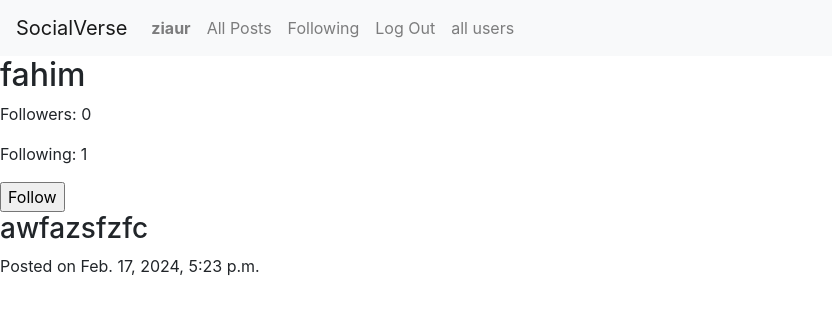
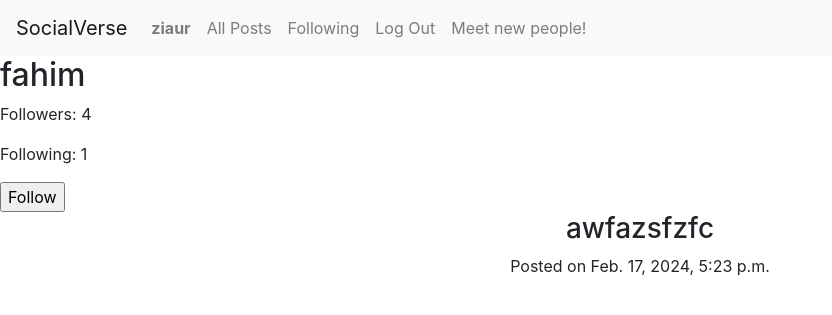
Before and after one commit to ziaur07/Social-Media-Web-App-, a Django app: a page that uses network/templates/profile.html in a window 1280 px wide. Shown: the top 315 px of the page, without its empty margins (0-832 px from the left). Run offline with Django 3.2, Linux system fonts and the light colour scheme; a user stored in the database is signed in; data comes from the database, SQL or seed files in the repository; both versions use the stored data as it was after the commit; some libraries are stand-ins or nearby versions.

Commit message:
following&connect_w_other_users_update

```diff
--- a/network/static/network/styles.css
+++ b/network/static/network/styles.css
@@ -14,3 +14,25 @@
     align-items: center;
     margin: auto;
 }
+
+.profilePosts{
+    display: flex;
+    flex-direction: column;
+    justify-content: center;
+    align-items: center;
+    margin: auto;
+}
+
+.following_centered{
+    display: flex;
+    flex-direction: column;
+    justify-content: center;
+    align-items: center;
+    margin: auto;
+}
+
+.post_image{
+    width: 300px;  /* Set the width to 300 pixels */
+    height: 200px;  /* Set the height to 200 pixels */
+    object-fit: cover;  /* This will make the image cover the entire space of the img tag, potentially cropping the image */
+}
--- a/network/templates/all_posts.html
+++ b/network/templates/all_posts.html
@@ -4,12 +4,12 @@
 
 {% for post in posts %}
     <div class="allPosts">
-        <h2>{{ post.user.username }}</h2>
+        <a href="{% url 'profile' username=post.user.username %}"> <h6>{{ post.user.username }}</h6> </a>
         <p>{{ post.content }}</p>
         <p>Posted on {{ post.post_date }}</p>
         <p>Likes: {{ post.likes }}</p>
         {% if post.image %}
-            <img src="{{ post.image.url }}" alt="Post image">
+            <img class="post_image" src="{{ post.image.url }}" alt="Post image">
         {% endif %}
     </div>
 {% endfor %}
--- a/network/templates/all_users.html
+++ b/network/templates/all_users.html
@@ -2,7 +2,7 @@
 
 {% block body %}
 
-<h1>All Users</h1>
+<h1>connect ?</h1>
 <ul>
 {% for user in users %}
     <li>
--- a/network/templates/network/layout.html
+++ b/network/templates/network/layout.html
@@ -24,13 +24,13 @@
                 </li>
                 {% if user.is_authenticated %}
                     <li class="nav-item">
-                        <a class="nav-link" href="#">Following</a>
+                        <a class="nav-link" href="{% url 'following_posts' %}">Following</a>
                     </li>
                     <li class="nav-item">
                         <a class="nav-link" href="{% url 'logout' %}">Log Out</a>
                     </li>
                     <li class="nav-item">
-                        <a class="nav-link" href="{% url 'all_users' %}">all users</a>
+                        <a class="nav-link" href="{% url 'all_users' %}">Meet new people!</a>
                     </li>
                 {% else %}
                     <li class="nav-item">
--- a/network/templates/profile.html
+++ b/network/templates/profile.html
@@ -1,26 +1,29 @@
 {% extends "network/layout.html" %}
+
+{% load static %}
 
 {% block body %}
 
 <h2>{{ user_profile.user.username }}</h2>
-<p>Followers: {{ user_profile.followers.count }}</p>
+
+<p>Followers: {{ followers_count }}</p>
 <p>Following: {{ user_profile.following.count }}</p>
 
 
 {% if user.is_authenticated and user != user_profile.user %}
     <form action="{% url 'follow' user_profile.user.username %}" method="post">
         {% csrf_token %}
-        {% if user in user_profile.followers.all %}
-            <input type="submit" value="Unfollow">
+        {% if user_profile.user in user.user_profile.followers.all %}
+            <input id="followButton" type="submit" value="Unfollow">
         {% else %}
-            <input type="submit" value="Follow">
+            <input  id="followButton" type="submit" value="Follow">
         {% endif %}
     </form>
 {% endif %}
 
 
 {% for post in posts %}
-    <div>
+    <div class="profilePosts">
         <h3>{{ post.content }}</h3>
 
         {% if post.image %}
@@ -34,3 +37,8 @@
 
 
 {% endblock %}
+
+
+{% block extra_js %}
+<script src="{% static 'animation.js' %}"></script>
+{% endblock %}
--- a/network/urls.py
+++ b/network/urls.py
@@ -15,6 +15,7 @@ urlpatterns = [
     path('profile/<str:username>', views.profile, name='profile'),
     path('follow/<str:username>', views.follow, name='follow'),
     path('all_users', views.all_users, name='all_users'),
+    path('following', views.following_posts, name='following_posts'),
 ] + static(settings.MEDIA_URL, document_root=settings.MEDIA_ROOT)
 
 
--- a/network/views.py
+++ b/network/views.py
@@ -42,8 +42,9 @@ def profile(request, username):
     user = User.objects.get(username=username)
 
     user_profile = UserProfile.objects.get(user=user)
+    followers_count = UserProfile.objects.filter(following=user).count()
     posts = Post.objects.filter(user=user).order_by('-post_date')
-    return render(request, 'profile.html', {'user_profile': user_profile, 'posts': posts})
+    return render(request, 'profile.html', {'user_profile': user_profile, 'posts': posts, 'followers_count': followers_count})
 
 
 @login_required
@@ -64,6 +65,14 @@ def follow(request, username):
 
     return redirect('profile', username=username)
 
+
+
+@login_required
+def following_posts(request):
+    user_profile = UserProfile.objects.get(user=request.user)
+    following_users = user_profile.following.all()
+    posts = Post.objects.filter(user__in=following_users)
+    return render(request, 'following_posts.html', {'posts': posts})
 
 
 def login_view(request):
```
Also changed, not shown: network/static/network/animation.js (+7 -5 lines), network/templates/following_posts.html (added, +23 -0 lines), db.sqlite3, media/posts/download_2.jpg (added), media/posts/download_2_aEEawmw.jpg (added), media/posts/images_1.jpg (added), 1 other file.
